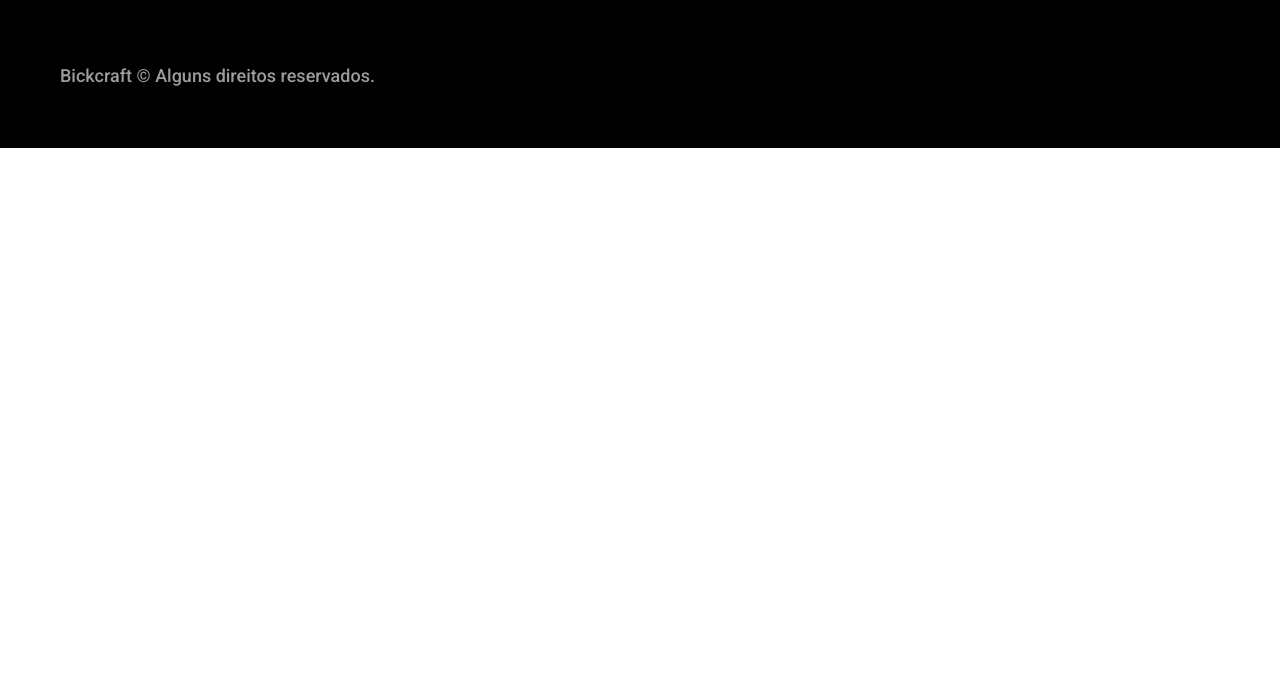
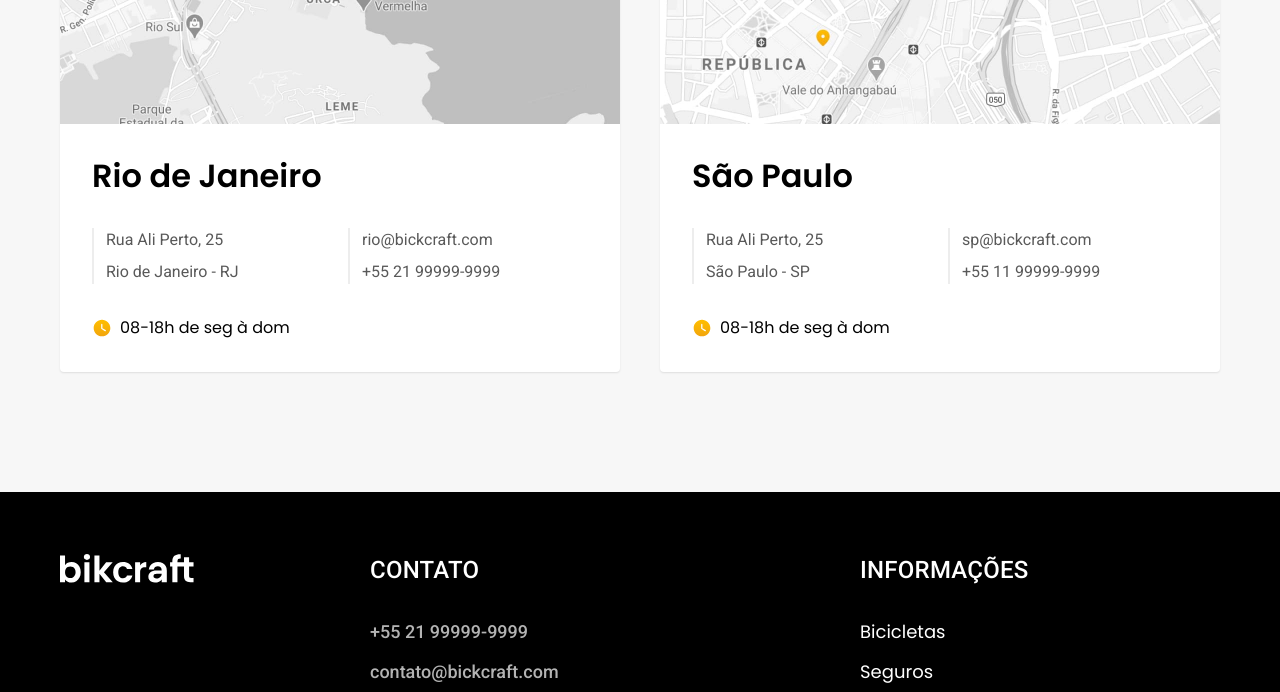
Before and after one commit to moliloo/bikcraft, a plain HTML site: page contatos.html in a window 1280 px wide. Shown: the part 1286-1978 px from the top of the page. Before the commit the page ends 1434 px from the top, so only its background shows below. Drawn offline with Linux system fonts and the light colour scheme.

Commit message:
adding local stores

```diff
--- a/contatos.html
+++ b/contatos.html
@@ -87,6 +87,40 @@
 			</div>
 		</main>
 
+		<article class="lojas container">
+			<h2 class="font-1-xxl c12">lojas locais<span class="p1">.</span></h2>
+			<div class="lojas-item">
+				<img src="./img/lojas/rj.jpg" alt="Mapa marcando o endereço em Rua Ali Perto, 25 - Rio de Janeiro RJ" />
+				<div class="lojas-conteudo">
+					<h3 class="font-1-xl c12">Rio de Janeiro</h3>
+					<div class="lojas-dados font-2-s c8">
+						<p>Rua Ali Perto, 25</p>
+						<p>Rio de Janeiro - RJ</p>
+					</div>
+					<div class="lojas-dados font-2-s c8">
+						<a href="mailto:rio@bickcraft.com">rio@bickcraft.com</a>
+						<a href="tel:+5521999999999">+55 21 99999-9999</a>
+					</div>
+					<p class="font-1-s lojas-horario"><img src="./img/icones/horario.svg" alt="" /> 08-18h de seg à dom</p>
+				</div>
+			</div>
+			<div class="lojas-item">
+				<img src="./img/lojas/sp.jpg" alt="Mapa marcando o endereço em Rua Ali Perto, 25 - São Paulo SP" />
+				<div class="lojas-conteudo">
+					<h3 class="font-1-xl c12">São Paulo</h3>
+					<div class="lojas-dados font-2-s c8">
+						<p>Rua Ali Perto, 25</p>
+						<p>São Paulo - SP</p>
+					</div>
+					<div class="lojas-dados font-2-s c8">
+						<a href="mailto:sp@bickcraft.com">sp@bickcraft.com</a>
+						<a href="tel:+5511999999999">+55 11 99999-9999</a>
+					</div>
+					<p class="font-1-s lojas-horario"><img src="./img/icones/horario.svg" alt="" /> 08-18h de seg à dom</p>
+				</div>
+			</div>
+		</article>
+
 		<footer class="footer-bg">
 			<div class="footer container">
 				<img src="./img/bikcraft.svg" alt="Bikcraft" />
--- a/css/contato/lojas.css
+++ b/css/contato/lojas.css
@@ -0,0 +1,67 @@
+.lojas {
+   display: grid;
+   grid-template-columns: 1fr 1fr;
+   gap: 0 40px;
+   padding-top: 120px;
+   padding-bottom: 120px;
+}
+
+.lojas h2 {
+   grid-column: 1/-1;
+   margin-bottom: 60px;
+}
+
+.lojas img {
+   border-radius: 4px 4px 0 0;
+}
+
+.lojas-item {
+   border-radius: 4px;
+   background: var(--w);
+   box-shadow: 0 1px 2px rgba(0, 0, 0, 0.1);
+}
+
+.lojas-conteudo {
+   display: grid;
+   grid-template-columns: 1fr 1fr;
+   gap: 32px 16px;
+   padding: 32px;
+}
+
+.lojas-conteudo h3,
+.lojas-horario {
+   grid-column: 1/-1;
+}
+
+.lojas-dados {
+   display: grid;
+   gap: 8px;
+   border-left: 2px solid var(--c2);
+   padding-left: 12px;
+}
+
+.lojas-horario {
+   display: flex;
+   align-items: center;
+   gap: 8px;
+}
+
+@media (max-width: 800px) {
+   .lojas {
+      gap: 60px;
+      padding-top: 60px;
+      padding-bottom: 60px;
+   }
+   .lojas h2 {
+      margin-bottom: 32px;
+   }
+   .lojas-conteudo {
+      grid-template-columns: 1fr;
+   }
+}
+
+@media (max-width: 600px) {
+   .lojas {
+      grid-template-columns: 1fr;
+   }
+}
```
